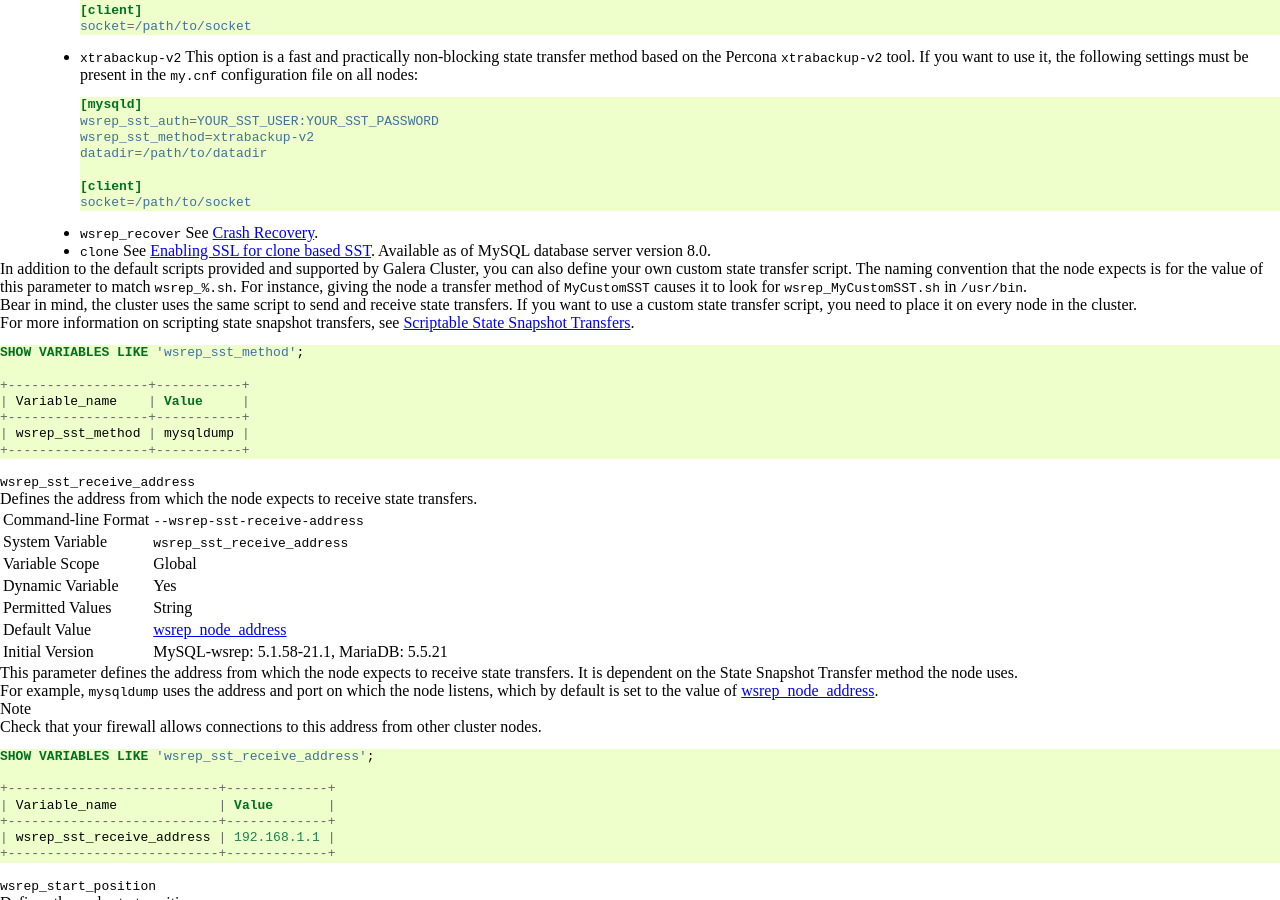
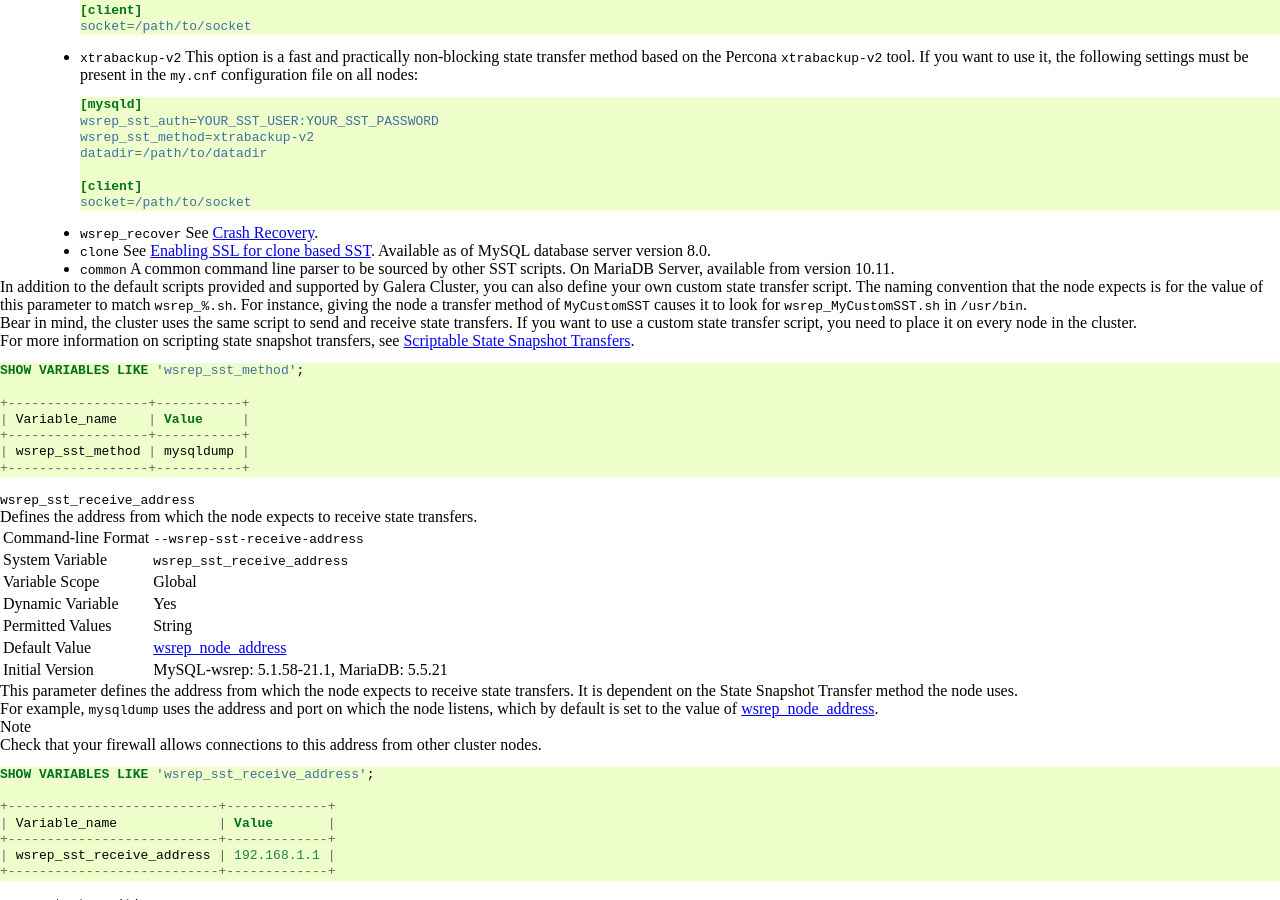
Before and after one commit to codership/documentation, a Sphinx documentation site: the page built from galeracluster/source/documentation/mysql-wsrep-options.rst, in a window 1280 px wide and 900 px high, scrolled down 23139 px. Built offline with Sphinx 7.4.7, drawn with Linux system fonts in a browser that asks for light colours; comment, search, counter and statistics services are not loaded.

Commit message:
The "common" method added. xtrabackup-v2 added to "State Snapshot Transfers" table.

```diff
--- a/galeracluster/source/documentation/mysql-wsrep-options.rst
+++ b/galeracluster/source/documentation/mysql-wsrep-options.rst
@@ -2022,6 +2022,8 @@ Galera Cluster ships with a number of default scripts that the node can use in s
 
 - ``clone`` See :ref:`Enabling SSL for clone based SST <ssl-clone>`. Available as of MySQL database server version 8.0.
 
+- ``common`` A common command line parser to be sourced by other SST scripts. On MariaDB Server, available from version 10.11.
+
 In addition to the default scripts provided and supported by Galera Cluster, you can also define your own custom state transfer script. The naming convention that the node expects is for the value of this parameter to match ``wsrep_%.sh``. For instance, giving the node a transfer method of ``MyCustomSST`` causes it to look for ``wsrep_MyCustomSST.sh`` in ``/usr/bin``.
 
 Bear in mind, the cluster uses the same script to send and receive state transfers. If you want to use a custom state transfer script, you need to place it on every node in the cluster.
--- a/galeracluster/source/documentation/sst.rst
+++ b/galeracluster/source/documentation/sst.rst
@@ -90,6 +90,7 @@ Galera supports several back-end methods for use in state snapshot transfers. Th
    ":ref:`rsync <sst-physical-rsync>`", "Faster", "Blocks", "Unavailable", ":ref:`Physical <sst-physical>`", "None"
    ":ref:`clone <sst-physical-clone>`", "Fastest", "On DDLs", "Unavailable", ":ref:`Physical <sst-physical>`", "Only Donor"
    ":ref:`xtrabackup <sst-physical-xtrabackup>`", "Fast", "Briefly", "Unavailable", ":ref:`Physical <sst-physical>`", "Only Donor"
+   ":ref:`xtrabackup-2 <sst-physical-xtrabackup>`", "Fast", "Briefly", "Unavailable", ":ref:`Physical <sst-physical>`", "Only Donor"
 
 To set the State Snapshot Transfer method, use the :ref:`wsrep_sst_method <wsrep_sst_method>` parameter. In the example below, the method is set to use ``rsync``, along with the default donors:
 
```
